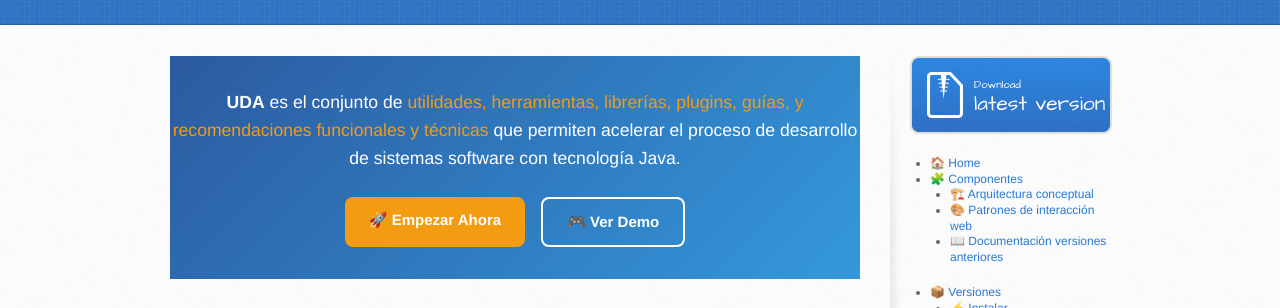
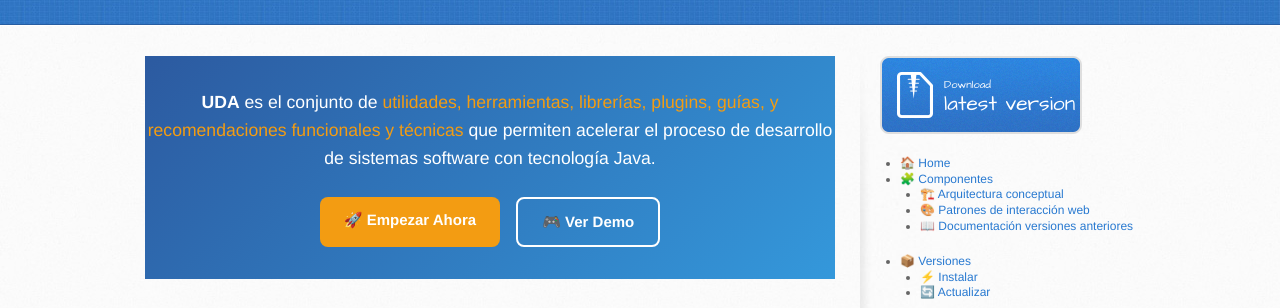
Before and after one commit to UDA-EJIE/uda-ejie.github.io, a plain HTML site: page index.html in a window 1280 px wide. Shown: the part 259-567 px from the top of the page. Drawn offline with Linux system fonts and the light colour scheme.

Commit message:
Update stylesheet.css

```diff
--- a/stylesheets/stylesheet.css
+++ b/stylesheets/stylesheet.css
@@ -479,7 +479,7 @@ header h2 {
 
 .inner {
   position: relative;
-  width: 940px;
+  width: 990px;
   margin: 0 auto;
 }
 
@@ -499,7 +499,7 @@ header h2 {
 
 aside#sidebar {
   float: right;
-  width: 200px;
+  width: 255px;
   min-height: 504px;
   padding-left: 20px;
   font-size: 12px;
```
